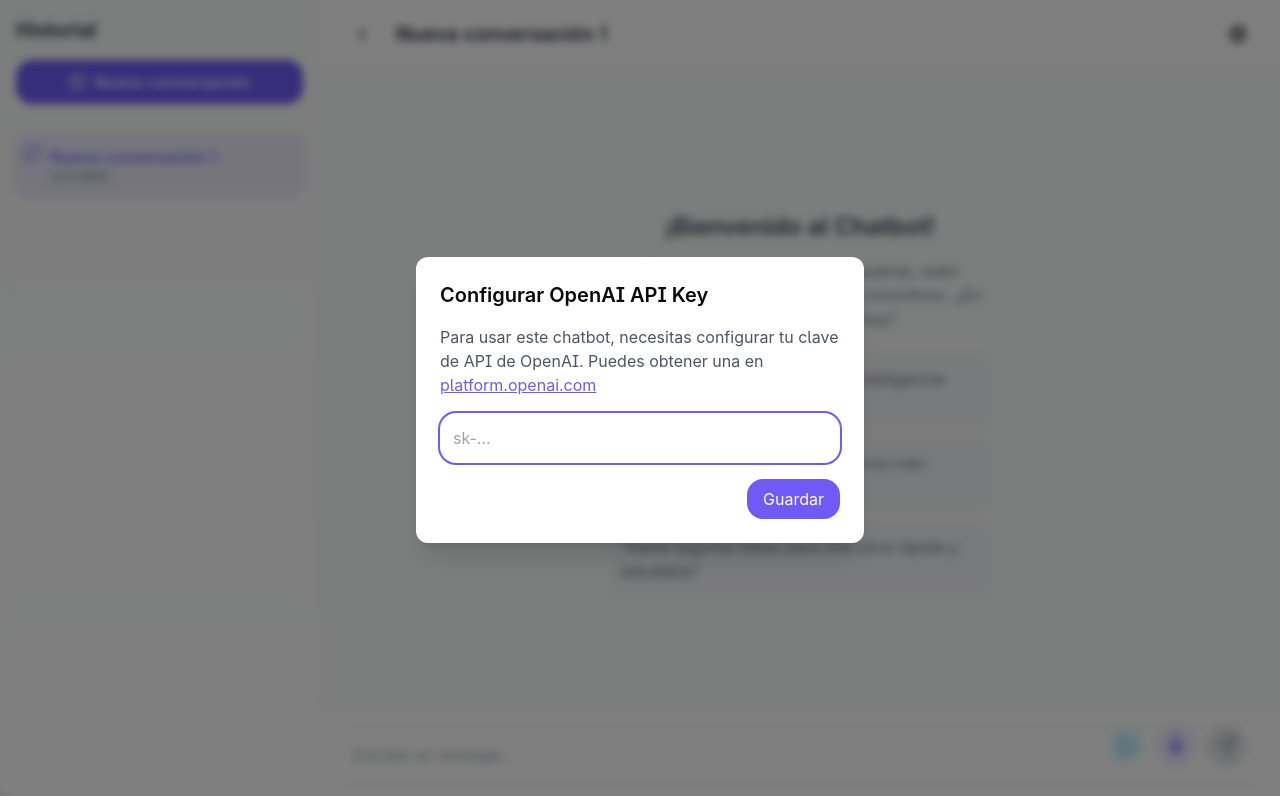
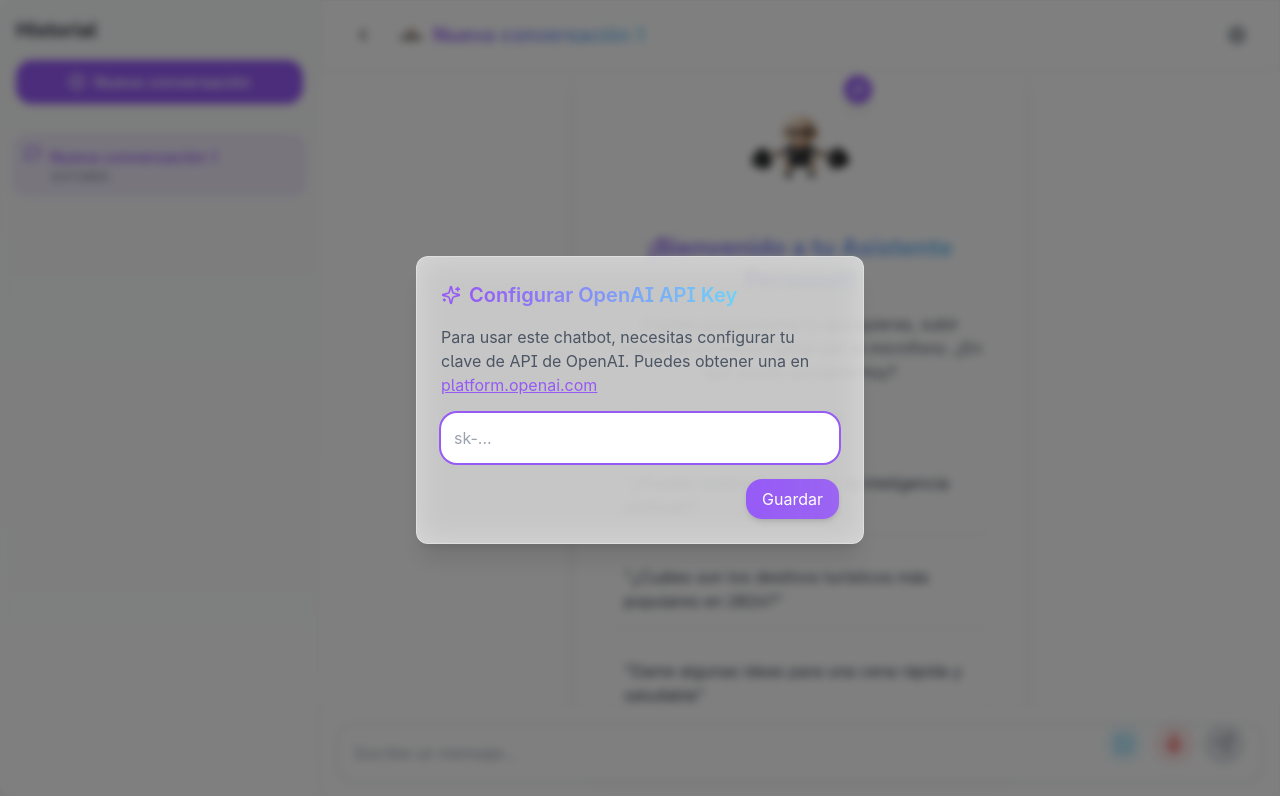
Before and after one commit to DaliEscalante/colorful-helper-bot, a React (Vite) app: page / in a window 1280 px wide. Shown: the top 796 px of the page. Built offline with nearby package versions, Linux system fonts and the light colour scheme.

Commit message:
Refactor: Improve UI and add image support
- Enhance the visual appearance of the chat interface.
- Implement image support for messages.

```diff
--- a/src/components/ChatInterface.tsx
+++ b/src/components/ChatInterface.tsx
@@ -1,11 +1,12 @@
 
 import React, { useState, useRef, useEffect } from "react";
-import { Send, ChevronLeft, ChevronRight, Settings } from "lucide-react";
+import { Send, ChevronLeft, ChevronRight, Settings, Sparkles } from "lucide-react";
 import { useChat } from "../context/ChatContext";
 import ChatMessage from "./ChatMessage";
 import VoiceInput from "./VoiceInput";
 import ImageUpload from "./ImageUpload";
 import ChatHistory from "./ChatHistory";
+import WelcomeScreen from "./WelcomeScreen";
 import { toast } from "sonner";
 import { getApiKey, setApiKey } from "../utils/openai";
 
@@ -96,18 +97,32 @@ const ChatInterface: React.FC = () => {
     toast.success("Clave de API guardada correctamente");
   };
 
+  // Handle example click from welcome screen
+  const handleExampleClick = (text: string) => {
+    setInputValue(text);
+    setTimeout(() => {
+      inputRef.current?.focus();
+    }, 100);
+  };
+
   // Toggle sidebar
   const toggleSidebar = () => {
     setShowSidebar(!showSidebar);
   };
 
   return (
-    <div className="flex h-screen bg-gray-50">
+    <div className="flex h-screen bubble-pattern">
       {/* API Key Modal */}
       {showApiKeyModal && (
         <div className="fixed inset-0 z-50 flex items-center justify-center bg-black/50 backdrop-blur-sm">
-          <div className="bg-white rounded-xl shadow-xl p-6 max-w-md w-full mx-4 animate-scale-in">
-            <h2 className="text-xl font-semibold mb-4">Configurar OpenAI API Key</h2>
+          <div className="glass rounded-xl shadow-xl p-6 max-w-md w-full mx-4 animate-scale-in">
+            <div className="mb-4 flex items-center gap-2">
+              <Sparkles className="text-chat-bot" size={20} />
+              <h2 className="text-xl font-semibold bg-gradient-to-r from-chat-bot to-chat-user bg-clip-text text-transparent">
+                Configurar OpenAI API Key
+              </h2>
+            </div>
+
             <p className="text-gray-600 mb-4">
               Para usar este chatbot, necesitas configurar tu clave de API de OpenAI.
               Puedes obtener una en{" "}
@@ -134,7 +149,7 @@ const ChatInterface: React.FC = () => {
               <div className="flex justify-end">
                 <button
                   type="submit"
-                  className="px-4 py-2 bg-chat-bot text-white rounded-lg hover:bg-chat-bot/90 transition-colors"
+                  className="px-4 py-2 bg-gradient-to-r from-chat-bot to-chat-bot/90 text-white rounded-lg hover:opacity-90 transition-colors shadow-md"
                 >
                   Guardar
                 </button>
@@ -167,7 +182,7 @@ const ChatInterface: React.FC = () => {
       {/* Main Chat Area */}
       <div className="flex-1 flex flex-col h-full relative">
         {/* Header */}
-        <header className="flex justify-between items-center px-6 py-4 border-b border-gray-100 bg-white">
+        <header className="flex justify-between items-center px-6 py-4 border-b border-gray-100 glass z-10">
           <div className="flex items-center">
             <button
               onClick={toggleSidebar}
@@ -177,9 +192,16 @@ const ChatInterface: React.FC = () => {
               {showSidebar ? <ChevronLeft size={20} /> : <ChevronRight size={20} />}
             </button>
 
-            <h1 className="text-xl font-semibold text-gray-800">
-              {currentConversation?.title || "Nueva conversación"}
-            </h1>
+            <div className="flex items-center gap-2">
+              <img
+                src="/lovable-uploads/5ab9c16a-161a-41a8-a371-f92626c9448f.png"
+                alt="ChatBot Mascot"
+                className="w-7 h-7 object-contain"
+              />
+              <h1 className="text-xl font-semibold bg-gradient-to-r from-chat-bot to-chat-user bg-clip-text text-transparent">
+                {currentConversation?.title || "Nueva conversación"}
+              </h1>
+            </div>
           </div>
 
           <button
@@ -187,7 +209,7 @@ const ChatInterface: React.FC = () => {
             className="p-2 rounded-full hover:bg-gray-100 transition-colors"
             aria-label="Settings"
           >
-            <Settings size={20} />
+            <Settings size={20} className="text-gray-600" />
           </button>
         </header>
 
@@ -202,36 +224,15 @@ const ChatInterface: React.FC = () => {
               />
             ))
           ) : (
-            <div className="h-full flex flex-col items-center justify-center text-gray-500">
-              <div className="max-w-md text-center p-8">
-                <h2 className="text-2xl font-semibold mb-4 text-gray-700">
-                  ¡Bienvenido al Chatbot!
-                </h2>
-                <p className="mb-6">
-                  Puedes preguntarme lo que quieras, subir imágenes o incluso hablar por el micrófono.
-                  ¿En qué puedo ayudarte hoy?
-                </p>
-                <div className="space-y-3 text-left">
-                  <p className="p-3 bg-gray-100 rounded-lg hover:bg-gray-200 cursor-pointer transition-colors">
-                    "¿Puedes explicarme qué es la inteligencia artificial?"
-                  </p>
-                  <p className="p-3 bg-gray-100 rounded-lg hover:bg-gray-200 cursor-pointer transition-colors">
-                    "¿Cuáles son los destinos turísticos más populares en 2024?"
-                  </p>
-                  <p className="p-3 bg-gray-100 rounded-lg hover:bg-gray-200 cursor-pointer transition-colors">
-                    "Dame algunas ideas para una cena rápida y saludable"
-                  </p>
-                </div>
-              </div>
-            </div>
+            <WelcomeScreen onExampleClick={handleExampleClick} />
           )}
           <div ref={messagesEndRef} />
         </div>
 
         {/* Input Area */}
-        <div className="absolute bottom-0 left-0 right-0 bg-white border-t border-gray-100 p-4">
+        <div className="absolute bottom-0 left-0 right-0 glass border-t border-gray-100 p-4">
           <form onSubmit={handleSubmit} className="relative">
-            <div className="relative flex items-end rounded-2xl border border-gray-200 bg-white shadow-sm focus-within:ring-2 focus-within:ring-chat-bot focus-within:border-transparent">
+            <div className="relative flex items-end rounded-2xl border-2 border-gray-200 bg-white shadow-sm focus-within:gradient-border">
               <textarea
                 ref={inputRef}
                 value={inputValue}
@@ -261,7 +262,7 @@ const ChatInterface: React.FC = () => {
                     p-2.5 rounded-full
                     ${(inputValue.trim() === "" && uploadedImages.length === 0) || isLoading
                       ? "bg-gray-200 text-gray-400 cursor-not-allowed"
-                      : "bg-chat-bot text-white shadow-sm hover:bg-chat-bot/90 hover:shadow-md"
+                      : "bg-gradient-to-r from-chat-bot to-chat-user text-white shadow-sm hover:shadow-md"
                     }
                     transition-all duration-200 ease-in-out
                   `}
--- a/src/components/VoiceInput.tsx
+++ b/src/components/VoiceInput.tsx
@@ -1,6 +1,7 @@
 
-import React, { useState, useEffect, useRef } from "react";
-import { Mic, MicOff, StopCircle } from "lucide-react";
+import React, { useState, useEffect } from "react";
+import { Mic, Square } from "lucide-react";
+import { toast } from "sonner";
 
 interface VoiceInputProps {
   onTranscript: (transcript: string) => void;
@@ -13,100 +14,86 @@ const VoiceInput: React.FC<VoiceInputProps> = ({
   isListening,
   setIsListening
 }) => {
-  const [error, setError] = useState<string | null>(null);
-  const recognitionRef = useRef<SpeechRecognition | null>(null);
+  const [recognition, setRecognition] = useState<any>(null);
 
   useEffect(() => {
-    // Check if browser supports SpeechRecognition
-    if (!('webkitSpeechRecognition' in window) && !('SpeechRecognition' in window)) {
-      setError("Tu navegador no soporta reconocimiento de voz.");
-      return;
-    }
+    // Initialize speech recognition
+    if (window.webkitSpeechRecognition || window.SpeechRecognition) {
+      const SpeechRecognition = window.SpeechRecognition || window.webkitSpeechRecognition;
+      const recognitionInstance = new SpeechRecognition();
 
-    // Create SpeechRecognition instance
-    const SpeechRecognition = window.SpeechRecognition || window.webkitSpeechRecognition;
-    const recognition = new SpeechRecognition();
+      recognitionInstance.continuous = true;
+      recognitionInstance.interimResults = true;
+      recognitionInstance.lang = 'es-ES';
 
-    recognition.lang = 'es-ES';
-    recognition.continuous = true;
-    recognition.interimResults = true;
-
-    recognition.onresult = (event) => {
+      recognitionInstance.onresult = (event: any) => {
         const transcript = Array.from(event.results)
-        .map(result => result[0].transcript)
-        .join(' ');
+          .map((result: any) => result[0].transcript)
+          .join('');
 
         onTranscript(transcript);
       };
 
-    recognition.onerror = (event) => {
-      console.error('Speech recognition error', event);
-      setError("Error en el reconocimiento de voz.");
+      recognitionInstance.onerror = (event: any) => {
+        console.error('Speech recognition error', event.error);
+        setIsListening(false);
+        toast.error("Error de reconocimiento de voz: " + event.error);
+      };
+
+      recognitionInstance.onend = () => {
         setIsListening(false);
       };
 
-    recognition.onend = () => {
+      setRecognition(recognitionInstance);
+    } else {
+      console.error('Speech recognition not supported in this browser');
+    }
+
+    return () => {
+      if (recognition) {
+        try {
+          recognition.stop();
+        } catch (e) {
+          // Ignore errors on cleanup
+        }
+      }
+    };
+  }, []);
+
+  const toggleListening = () => {
+    if (!recognition) {
+      toast.error("El reconocimiento de voz no está disponible en este navegador");
+      return;
+    }
+
     if (isListening) {
+      recognition.stop();
+      setIsListening(false);
+    } else {
       recognition.start();
+      setIsListening(true);
+      toast.info("Escuchando... Habla ahora");
     }
   };
 
-    recognitionRef.current = recognition;
-
-    return () => {
-      if (recognitionRef.current) {
-        recognitionRef.current.stop();
-      }
-    };
-  }, [onTranscript, setIsListening, isListening]);
-
-  useEffect(() => {
-    if (isListening) {
-      try {
-        recognitionRef.current?.start();
-      } catch (err) {
-        console.error("Error starting speech recognition:", err);
-      }
-    } else {
-      recognitionRef.current?.stop();
-    }
-  }, [isListening]);
-
-  const toggleListening = () => {
-    setIsListening(!isListening);
-  };
-
   return (
-    <div className="relative">
     <button
       onClick={toggleListening}
+      type="button"
       className={`
         p-2.5 rounded-full transition-all duration-200 ease-in-out
         ${isListening
-            ? "bg-red-500 text-white shadow-md hover:bg-red-600"
-            : "bg-chat-bot/10 hover:bg-chat-bot/20 text-chat-bot"
-          }
+          ? "bg-red-500/90 text-white animate-pulse"
+          : "bg-red-500/10 hover:bg-red-500/20 text-red-500"}
       `}
-        title={isListening ? "Detener grabación" : "Iniciar grabación de voz"}
-        disabled={!!error}
+      title={isListening ? "Detener grabación" : "Grabar voz"}
     >
       {isListening ? (
-          <StopCircle size={22} className="animate-pulse" />
+        <Square size={22} />
       ) : (
-          error ? <MicOff size={22} /> : <Mic size={22} />
+        <Mic size={22} />
       )}
     </button>
-
-      {isListening && (
-        <span className="absolute -top-1 -right-1 animate-ping h-3 w-3 rounded-full bg-red-400 opacity-75"></span>
-      )}
-
-      {error && (
-        <div className="absolute bottom-full mb-2 left-1/2 transform -translate-x-1/2 whitespace-nowrap bg-red-100 text-red-600 text-xs p-1 rounded">
-          {error}
-        </div>
-      )}
-    </div>
   );
 };
 
--- /dev/null
+++ b/src/components/WelcomeScreen.tsx
@@ -0,0 +1,70 @@
+
+import React from "react";
+import { Sparkles, MessageSquare, Image, Mic } from "lucide-react";
+
+interface WelcomeScreenProps {
+  onExampleClick: (text: string) => void;
+}
+
+const WelcomeScreen: React.FC<WelcomeScreenProps> = ({ onExampleClick }) => {
+  return (
+    <div className="h-full flex flex-col items-center justify-center text-gray-700">
+      <div className="max-w-md text-center p-8 glass rounded-3xl shadow-xl">
+        <div className="mb-5 flex justify-center">
+          <div className="relative w-32 h-32 animate-float">
+            <img
+              src="/lovable-uploads/5ab9c16a-161a-41a8-a371-f92626c9448f.png"
+              alt="ChatBot Mascot"
+              className="w-full h-full object-contain"
+            />
+            <div className="absolute -top-2 -right-2 bg-chat-bot text-white rounded-full p-1.5 shadow-lg">
+              <Sparkles size={16} />
+            </div>
+          </div>
+        </div>
+
+        <h2 className="text-2xl font-bold mb-4 bg-gradient-to-r from-chat-bot to-chat-user bg-clip-text text-transparent">
+          ¡Bienvenido a tu Asistente Personal!
+        </h2>
+
+        <p className="mb-6 text-gray-600">
+          Puedes preguntarme lo que quieras, subir imágenes o incluso hablar por el micrófono.
+          ¿En qué puedo ayudarte hoy?
+        </p>
+
+        <div className="space-y-4">
+          <div className="flex items-center gap-2 text-sm font-medium text-gray-600 mb-3">
+            <div className="flex items-center gap-1.5">
+              <MessageSquare size={15} className="text-chat-bot" />
+              <span>Chat</span>
+            </div>
+            <div className="flex items-center gap-1.5 ml-4">
+              <Image size={15} className="text-chat-user" />
+              <span>Imágenes</span>
+            </div>
+            <div className="flex items-center gap-1.5 ml-4">
+              <Mic size={15} className="text-red-500" />
+              <span>Voz</span>
+            </div>
+          </div>
+
+          {[
+            "¿Puedes explicarme qué es la inteligencia artificial?",
+            "¿Cuáles son los destinos turísticos más populares en 2024?",
+            "Dame algunas ideas para una cena rápida y saludable"
+          ].map((text, index) => (
+            <button
+              key={index}
+              onClick={() => onExampleClick(text)}
+              className="w-full p-3.5 text-left rounded-xl hover:bg-white transition-colors border border-gray-100 shadow-sm hover:shadow-md bg-white/80 text-gray-700"
+            >
+              "{text}"
+            </button>
+          ))}
+        </div>
+      </div>
+    </div>
+  );
+};
+
+export default WelcomeScreen;
--- a/src/index.css
+++ b/src/index.css
@@ -3,7 +3,7 @@
 @tailwind components;
 @tailwind utilities;
 
-@import url('https://fonts.googleapis.com/css2?family=Inter:wght@300;400;500;600;700&display=swap');
+@import url('https://fonts.googleapis.com/css2?family=Inter:wght@300;400;500;600;700&family=Poppins:wght@300;400;500;600;700&display=swap');
 
 @layer base {
   :root {
@@ -16,7 +16,7 @@
     --popover: 0 0% 100%;
     --popover-foreground: 240 10% 3.9%;
 
-    --primary: 248 90% 66%;
+    --primary: 263 90% 66%;
     --primary-foreground: 0 0% 98%;
 
     --secondary: 240 4.8% 95.9%;
@@ -25,7 +25,7 @@
     --muted: 240 4.8% 95.9%;
     --muted-foreground: 240 3.8% 46.1%;
 
-    --accent: 240 4.8% 95.9%;
+    --accent: 263 90% 95%;
     --accent-foreground: 240 5.9% 10%;
 
     --destructive: 0 84.2% 60.2%;
@@ -38,9 +38,9 @@
     --radius: 1rem;
 
     --chat-user: 196 90% 70%;
-    --chat-bot: 248 90% 66%;
+    --chat-bot: 263 90% 66%;
     --chat-user-light: 196 90% 95%;
-    --chat-bot-light: 248 90% 97%;
+    --chat-bot-light: 263 90% 97%;
   }
 
   * {
@@ -48,12 +48,12 @@
   }
 
   body {
-    @apply bg-background text-foreground font-sans antialiased;
+    @apply bg-gradient-to-br from-violet-50 to-blue-50 text-foreground font-sans antialiased;
     font-feature-settings: "ss01", "ss02", "cv01", "cv02", "cv03";
   }
 
   .glass {
-    @apply backdrop-blur-lg bg-white/60 border border-white/20 shadow-sm;
+    @apply backdrop-blur-lg bg-white/70 border border-white/30 shadow-sm;
   }
 
   .glass-dark {
@@ -63,6 +63,25 @@
   .neo-shadow {
     box-shadow: 5px 5px 10px rgba(0, 0, 0, 0.03),
                 -5px -5px 10px rgba(255, 255, 255, 0.9);
+  }
+
+  .gradient-border {
+    position: relative;
+  }
+
+  .gradient-border::before {
+    content: "";
+    position: absolute;
+    inset: 0;
+    border-radius: inherit;
+    padding: 2px;
+    background: linear-gradient(to right, hsl(var(--chat-user)), hsl(var(--chat-bot)));
+    -webkit-mask:
+      linear-gradient(#fff 0 0) content-box,
+      linear-gradient(#fff 0 0);
+    -webkit-mask-composite: xor;
+    mask-composite: exclude;
+    pointer-events: none;
   }
 }
 
@@ -131,3 +150,21 @@
     content: "...";
   }
 }
+
+.bubble-pattern {
+  background-color: #ffffff;
+  background-image: radial-gradient(circle at center, rgba(var(--chat-bot-rgb), 0.06) 0, rgba(var(--chat-bot-rgb), 0.06) 1px, transparent 1px, transparent 100%);
+  background-size: 18px 18px;
+}
+
+.hero-gradient {
+  background: linear-gradient(135deg, hsl(var(--chat-bot)/50%) 0%, hsl(var(--chat-user)/30%) 100%);
+}
+
+.message-gradient-user {
+  background: linear-gradient(135deg, hsl(var(--chat-user)/90%) 0%, hsl(var(--chat-user)/70%) 100%);
+}
+
+.message-gradient-bot {
+  background: linear-gradient(135deg, hsl(var(--chat-bot)/90%) 0%, hsl(var(--chat-bot)/70%) 100%);
+}
--- a/src/pages/Index.tsx
+++ b/src/pages/Index.tsx
@@ -5,7 +5,7 @@ import ChatInterface from "../components/ChatInterface";
 
 const Index: React.FC = () => {
   return (
-    <main className="min-h-screen bg-gradient-to-br from-gray-50 to-white">
+    <main className="min-h-screen bg-gradient-to-br from-violet-50 via-white to-blue-50">
       <ChatProvider>
         <ChatInterface />
       </ChatProvider>
--- a/tailwind.config.ts
+++ b/tailwind.config.ts
@@ -20,7 +20,7 @@ export default {
 		},
 		extend: {
 			fontFamily: {
-				sans: ['Inter', 'system-ui', 'sans-serif'],
+				sans: ['Poppins', 'Inter', 'system-ui', 'sans-serif'],
 			},
 			colors: {
 				border: 'hsl(var(--border))',
@@ -121,6 +121,16 @@ export default {
             opacity: '1',
           },
         },
+        'scale-in': {
+          '0%': {
+            transform: 'scale(0.95)',
+            opacity: '0',
+          },
+          '100%': {
+            transform: 'scale(1)',
+            opacity: '1',
+          },
+        },
 			},
 			animation: {
 				'accordion-down': 'accordion-down 0.2s ease-out',
@@ -129,6 +139,7 @@ export default {
         'spin-slow': 'spin-slow 8s linear infinite',
         'slide-up': 'slide-up 0.3s ease-out',
         'slide-down': 'slide-down 0.3s ease-out',
+        'scale-in': 'scale-in 0.2s ease-out',
 			}
 		}
 	},
```
Also changed, not shown: src/components/ChatMessage.tsx (+8 -2 lines), public/lovable-uploads/5ab9c16a-161a-41a8-a371-f92626c9448f.png (added). Lines whose indentation alone changed are shown as unchanged.
